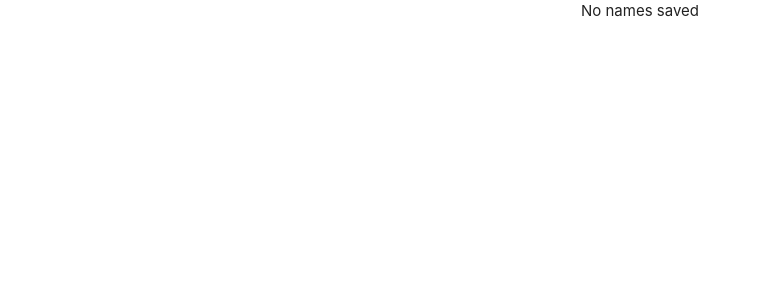
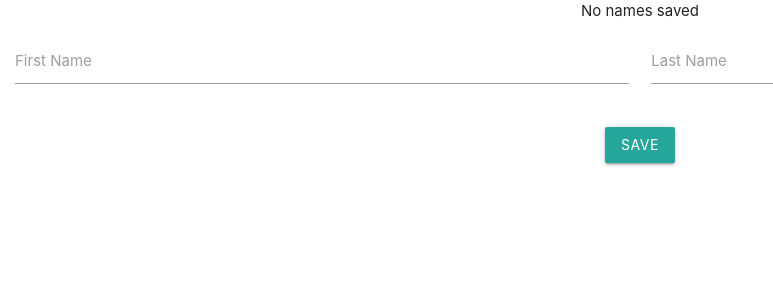
Before and after one commit to devincheca/name-form, a React (Create React App) app in the folder name-form/: page / in a window 1280 px wide. Shown: the top 300 px of the page, without its empty margins (0-773 px from the left). Built offline with nearby package versions, Linux system fonts and the light colour scheme.

Commit message:
next is hapi and postgres sequelize set up

```diff
--- a/name-form/src/App.js
+++ b/name-form/src/App.js
@@ -1,5 +1,6 @@
 import './App.css';
 import {
+  FormInput,
   SavedNames
 } from './components/components';
 
@@ -7,6 +8,7 @@ function App() {
   return (
     <div className="App">
       <SavedNames />
+      <FormInput />
     </div>
   );
 }
--- /dev/null
+++ b/name-form/src/components/FormInput/FormInput.js
@@ -0,0 +1,42 @@
+import { useState } from 'react';
+import './FormInput.scoped.css';
+import NameSaver from '../../helpers/NameSaver'
+
+async function FormInput() {
+
+  const [firstName, setFirstName] = useState('')
+  const [lastName, setLastName] = useState('')
+
+  async function saveNameInput() {
+    const saver = new NameSaver()
+    saver.firstName = firstName
+    saver.lastName = lastName
+    const res = await saver.save()
+    console.log(res)
+  }
+
+  return (
+    <div className="App">
+      <div className="row pad-sides">
+        <form className="col s12">
+          <div className="row">
+            <div className="input-field col s6">
+              <input id="first_name" type="text" className="validate" />
+              <label for="first_name">First Name</label>
+            </div>
+            <div className="input-field col s6">
+              <input id="last_name" type="text" className="validate" />
+              <label for="last_name">Last Name</label>
+            </div>
+          </div>
+          <div className="row">
+            <a class="waves-effect waves-light btn" onClick={() => saveNameInput()}>Save</a>
+          </div>
+        </form>
+      </div>
+    </div>
+  );
+
+}
+
+export default FormInput;
--- /dev/null
+++ b/name-form/src/components/FormInput/FormInput.scoped.css
@@ -0,0 +1,4 @@
+.pad-sides {
+  padding-left: .25em;
+  padding-right: .25em;
+}
--- a/name-form/src/components/components.js
+++ b/name-form/src/components/components.js
@@ -1,4 +1,6 @@
-import SavedNames from './SavedNames'
+import FormInput from './FormInput/FormInput'
+import SavedNames from './SavedNames/SavedNames'
 export {
+  FormInput,
   SavedNames
 }
--- /dev/null
+++ b/name-form/src/helpers/NameSaver.js
@@ -0,0 +1,12 @@
+export default class NameSaver {
+
+  constructor() {
+    this.firstName = ''
+    this.lastName = ''
+  }
+
+  async save() {
+
+  }
+
+}
```
Also changed, not shown: name-form/src/components/SavedNames/SavedNames.js (renamed from name-form/src/components/SavedNames.js), name-form/src/components/SavedNames/SavedNames.scoped.css (added).
